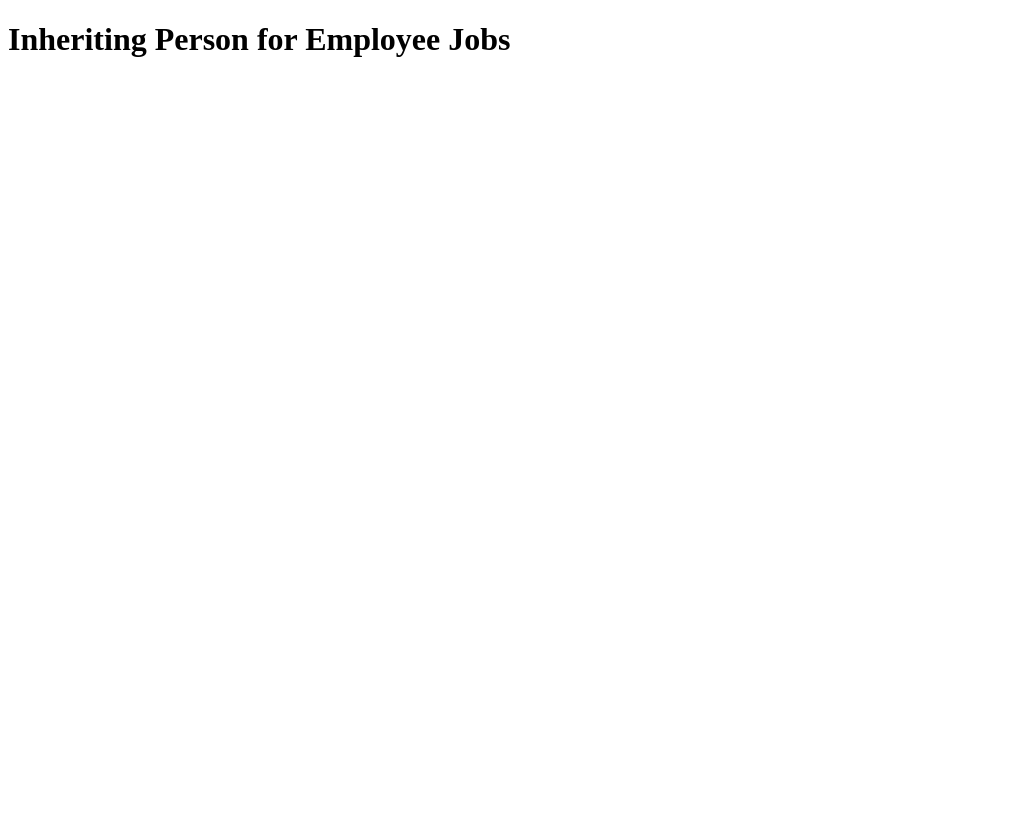
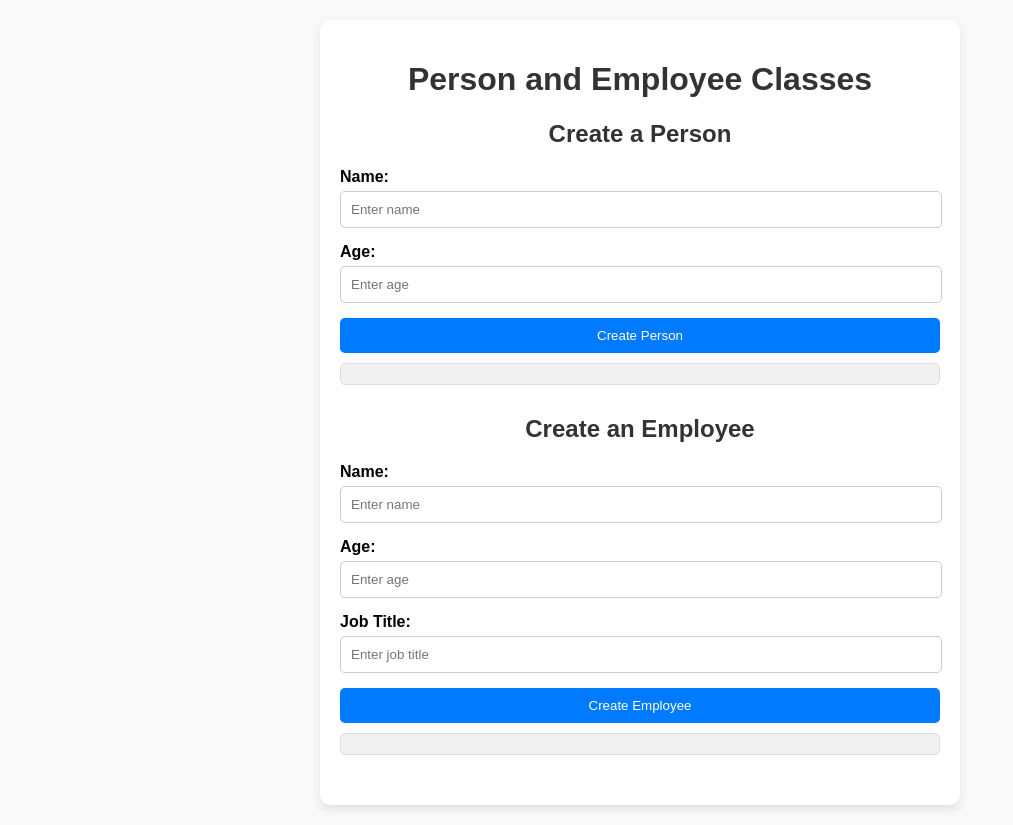
Before and after one commit to acciojob/inheriting-person-for-employee-jobs-bhpuja, a website: page main.html in a window 1280 px wide. Shown: the whole page, without its empty margins (0-1013 px from the left). Before the commit the page ends 800 px from the top, so only its background shows below. Drawn offline with Linux system fonts and the light colour scheme.

Commit message:
created a submission

```diff
--- a/main.html
+++ b/main.html
@@ -1,52 +1,36 @@
-
 
 <!DOCTYPE html>
 <html lang="en">
 <head>
-    <meta charset="UTF-8">
-    <meta name="viewport" content="width=device-width, initial-scale=1.0">
-    <title>Inheritance: Person and Employee</title>
+  <meta charset="UTF-8">
+  <meta name="viewport" content="width=device-width, initial-scale=1.0">
+  <title>Person and Employee</title>
+  <link rel="stylesheet" href="styles.css">
 </head>
 <body>
-
-    <h1>Inheriting Person for Employee Jobs
-</h1>
-
-    <script>
-        // Create the Person class
-        class Person {
-            constructor(name, age) {
-                this.name = name;
-                this.age = age;
-            }
-
-            greet() {
-                // This method prints the greeting message for Person
-                console.log(`Hello, my name is ${this.name}, I am ${this.age} years old.`);
-            }
-        }
-
-        // Create the Employee class that inherits from Person
-        class Employee extends Person {
-            constructor(name, age, jobTitle) {
-                super(name, age); // Call the constructor of the Person class
-                this.jobTitle = jobTitle;
-            }
-
-            jobGreet() {
-                // This method prints the greeting message for Employee
-                console.log(`Hello, my name is ${this.name}, I am ${this.age} years old, and my job title is ${this.jobTitle}.`);
-            }
-        }
-
-        // Create an instance of Person
-        const person = new Person("Alice", 25);
-        person.greet(); // Expected output: "Hello, my name is Alice, I am 25 years old."
-
-        // Create an instance of Employee
-        const employee = new Employee("Bob", 30, "Manager");
-        employee.jobGreet(); // Expected output: "Hello, my name is Bob, I am 30 years old, and my job title is Manager."
-    </script>
-
+  <div class="container">
+    <h1>Person and Employee Classes</h1>
+    <div class="form-group">
+      <h2>Create a Person</h2>
+      <label for="person-name">Name:</label>
+      <input type="text" id="person-name" placeholder="Enter name">
+      <label for="person-age">Age:</label>
+      <input type="number" id="person-age" placeholder="Enter age">
+      <button id="create-person">Create Person</button>
+      <div id="person-output" class="output"></div>
+    </div>
+    <div class="form-group">
+      <h2>Create an Employee</h2>
+      <label for="employee-name">Name:</label>
+      <input type="text" id="employee-name" placeholder="Enter name">
+      <label for="employee-age">Age:</label>
+      <input type="number" id="employee-age" placeholder="Enter age">
+      <label for="employee-jobTitle">Job Title:</label>
+      <input type="text" id="employee-jobTitle" placeholder="Enter job title">
+      <button id="create-employee">Create Employee</button>
+      <div id="employee-output" class="output"></div>
+    </div>
+  </div>
+  <script src="script.js"></script>
 </body>
 </html>
--- a/script.js
+++ b/script.js
@@ -1,4 +1,5 @@
 // complete this js code
+//
 // Define the Person class
 class Person {
   constructor(name, age) {
@@ -7,7 +8,7 @@ class Person {
   }
 
   greet() {
-    console.log(`Hello, my name is ${this.name}, I am ${this.age} years old.`);
+    return `Hello, my name is ${this.name}, I am ${this.age} years old.`;
   }
 }
 
@@ -19,17 +20,32 @@ class Employee extends Person {
   }
 
   jobGreet() {
-    console.log(
-      `Hello, my name is ${this.name}, I am ${this.age} years old, and my job title is ${this.jobTitle}.`
-    );
+    return `Hello, my name is ${this.name}, I am ${this.age} years old, and my job title is ${this.jobTitle}.`;
   }
 }
 
-// Example Test Cases
-// Testing Person class
-const person1 = new Person("Alice", 25);
-person1.greet(); // Expected: Hello, my name is Alice, I am 25 years old.
+// Add event listeners for creating Person and Employee
+document.getElementById("create-person").addEventListener("click", () => {
+  const name = document.getElementById("person-name").value;
+  const age = document.getElementById("person-age").value;
 
-// Testing Employee class
-const employee1 = new Employee("Bob", 30, "Manager");
-employee1.jobGreet(); // Expected: Hello, my name is Bob, I am 30 years old, and my job title is Manager.
+  if (name && age) {
+    const person = new Person(name, parseInt(age));
+    document.getElementById("person-output").textContent = person.greet();
+  } else {
+    alert("Please enter both name and age for the person.");
+  }
+});
+
+document.getElementById("create-employee").addEventListener("click", () => {
+  const name = document.getElementById("employee-name").value;
+  const age = document.getElementById("employee-age").value;
+  const jobTitle = document.getElementById("employee-jobTitle").value;
+
+  if (name && age && jobTitle) {
+    const employee = new Employee(name, parseInt(age), jobTitle);
+    document.getElementById("employee-output").textContent = employee.jobGreet();
+  } else {
+    alert("Please enter name, age, and job title for the employee.");
+  }
+});
--- a/styles.css
+++ b/styles.css
@@ -1 +1,62 @@
 /*  your css code here. If applicable */
+body {
+  font-family: Arial, sans-serif;
+  margin: 20px;
+  background-color: #f9f9f9;
+}
+
+.container {
+  max-width: 600px;
+  margin: 0 auto;
+  padding: 20px;
+  background: white;
+  border-radius: 10px;
+  box-shadow: 0 4px 10px rgba(0, 0, 0, 0.1);
+}
+
+h1, h2 {
+  text-align: center;
+  color: #333;
+}
+
+.form-group {
+  margin-bottom: 30px;
+}
+
+label {
+  display: block;
+  margin-bottom: 5px;
+  font-weight: bold;
+}
+
+input {
+  width: calc(100% - 20px);
+  padding: 10px;
+  margin-bottom: 15px;
+  border: 1px solid #ccc;
+  border-radius: 5px;
+}
+
+button {
+  display: block;
+  width: 100%;
+  padding: 10px;
+  background-color: #007bff;
+  color: white;
+  border: none;
+  border-radius: 5px;
+  cursor: pointer;
+}
+
+button:hover {
+  background-color: #0056b3;
+}
+
+.output {
+  margin-top: 10px;
+  padding: 10px;
+  background-color: #f1f1f1;
+  border: 1px solid #ddd;
+  border-radius: 5px;
+  color: #333;
+}
```
